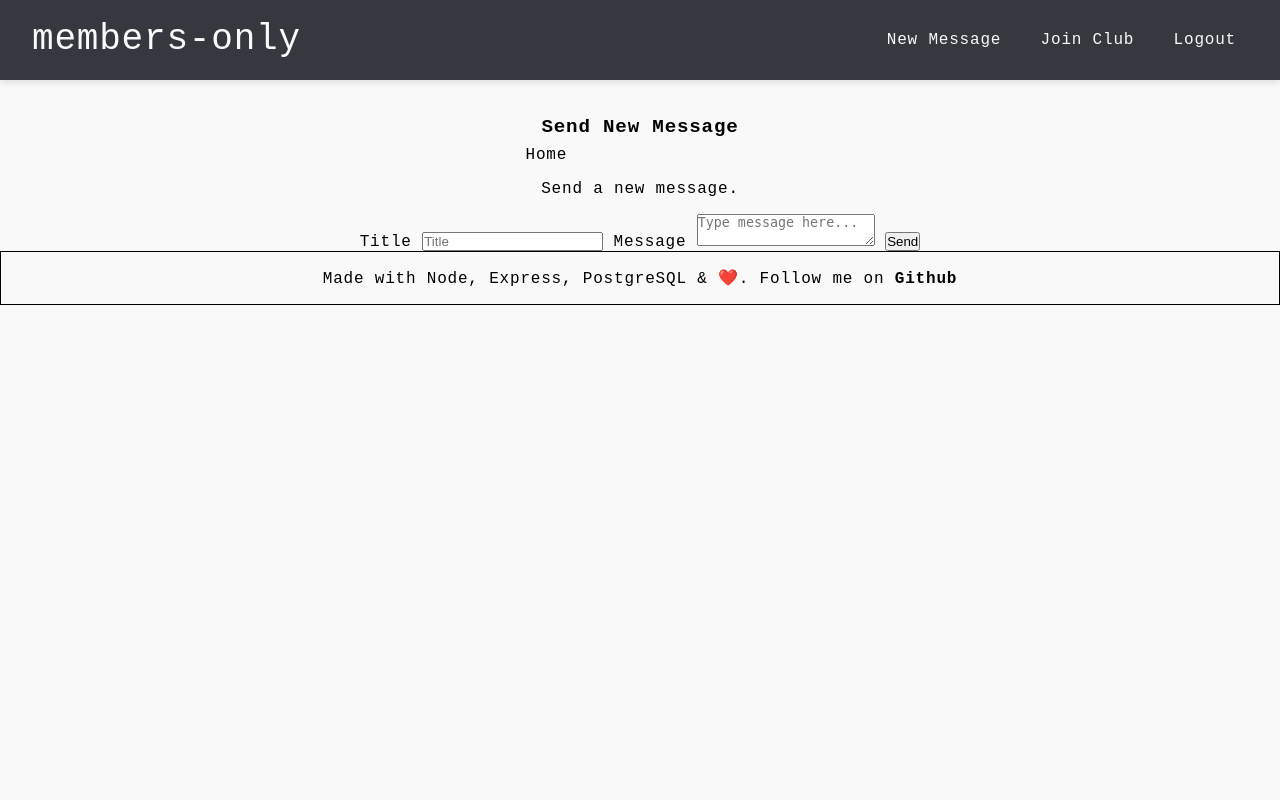
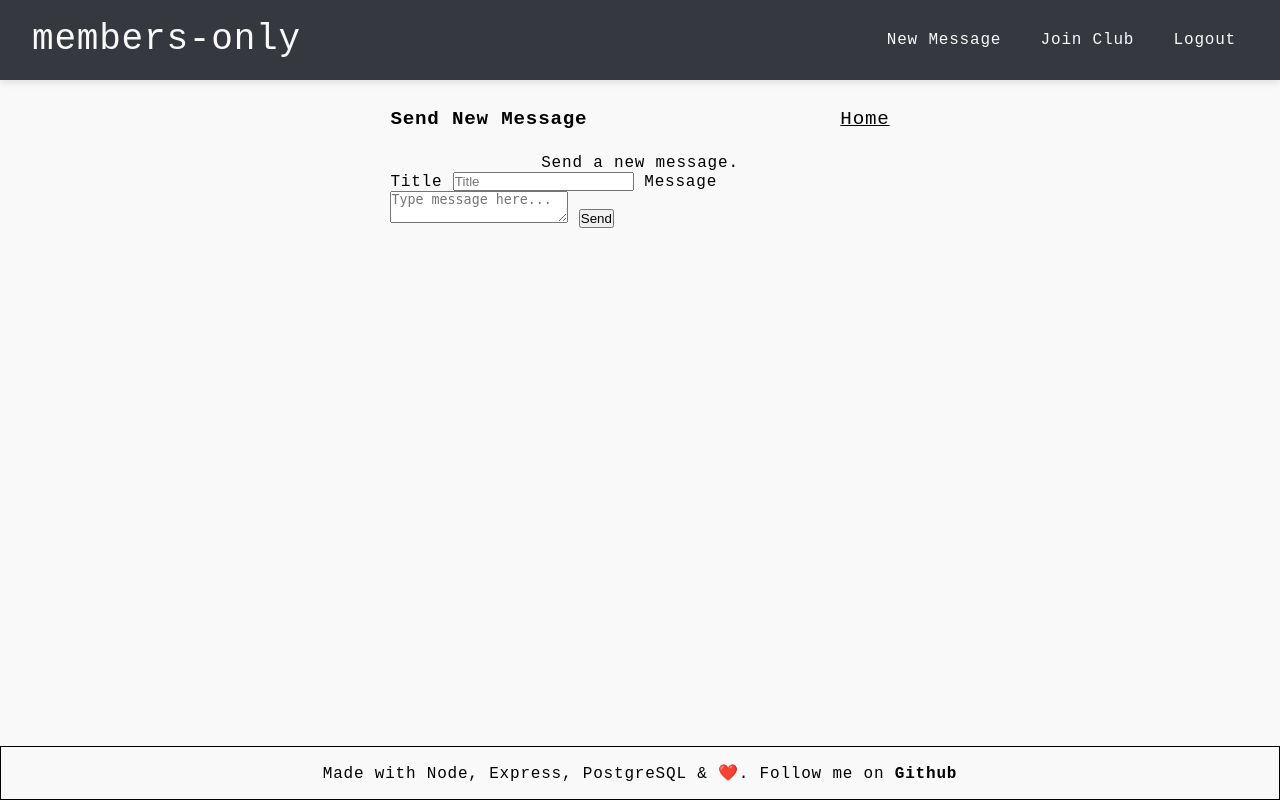
Before and after one commit to zakingslayerv22/members-only, a Node server app: page /messages/new in a window 1280 px wide. Run offline with Node 20, Linux system fonts and the light colour scheme; the visitor is signed in with stand-in values (Sample User, id 1); some libraries are stand-ins or nearby versions.

Commit message:
feat: add styles targeting the message create view

```diff
--- a/public/styles.css
+++ b/public/styles.css
@@ -312,7 +312,7 @@ ul {
   }
 }
 
-.messages-index-layout {
+.content-layout {
   display: grid;
   grid-template-rows: auto auto 1fr auto;
   /* FIND OUT WHY */
@@ -324,6 +324,7 @@ ul {
   flex-direction: column;
   /* justify-content: center; */
   align-items: center;
+  padding: 1rem;
 }
 
 .info-messages {
@@ -351,19 +352,28 @@ ul {
 }
 
 .page-title {
-  padding: 1.5rem 1rem 0.5rem;
   font-size: 1.2rem;
   font-weight: bold;
 }
 
-.page-info,
-.messages-container,
-footer {
-  padding: 1rem;
+.pagetitle-and-home-ul {
+  display: flex;
+  justify-content: space-between;
+  width: 100%;
 }
 
+.small-home {
+  font-size: 1.2rem;
+}
+
+.small-home a,
 .page-info a {
   text-decoration: underline;
+}
+
+.messages-container,
+.page-info {
+  padding-top: 1.5rem;
 }
 
 .messages-container {
@@ -415,11 +425,14 @@ footer {
   display: grid;
   justify-content: center;
   border: 1px solid black;
+  padding: 1rem;
 }
 
 @media (min-width: 768px) {
   /* Tablet screens and up */
-  .messages-container {
+  .messages-container,
+  .form-container,
+  .pagetitle-and-home-ul {
     width: 40%;
   }
 
```
